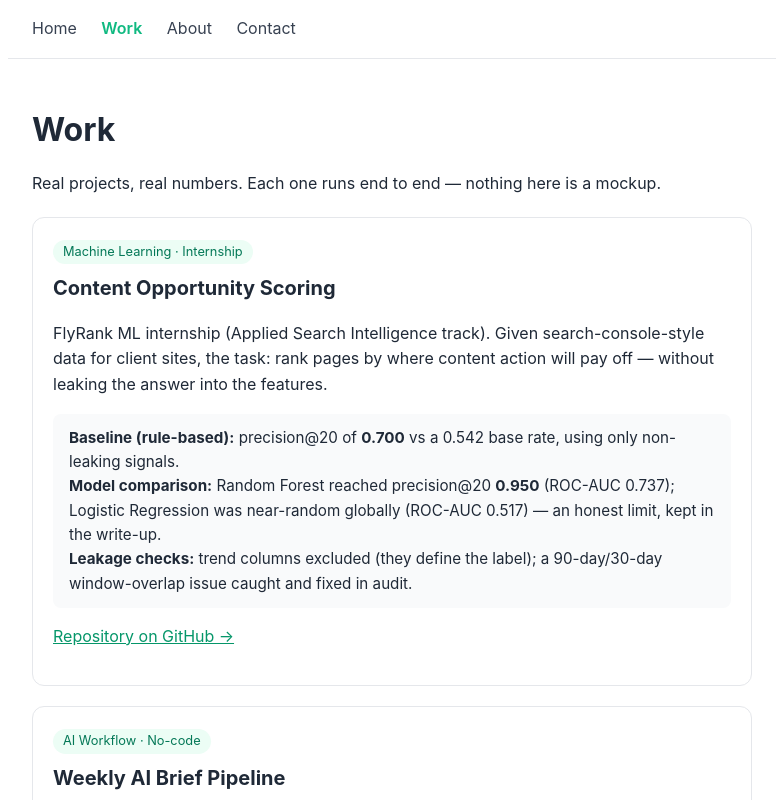
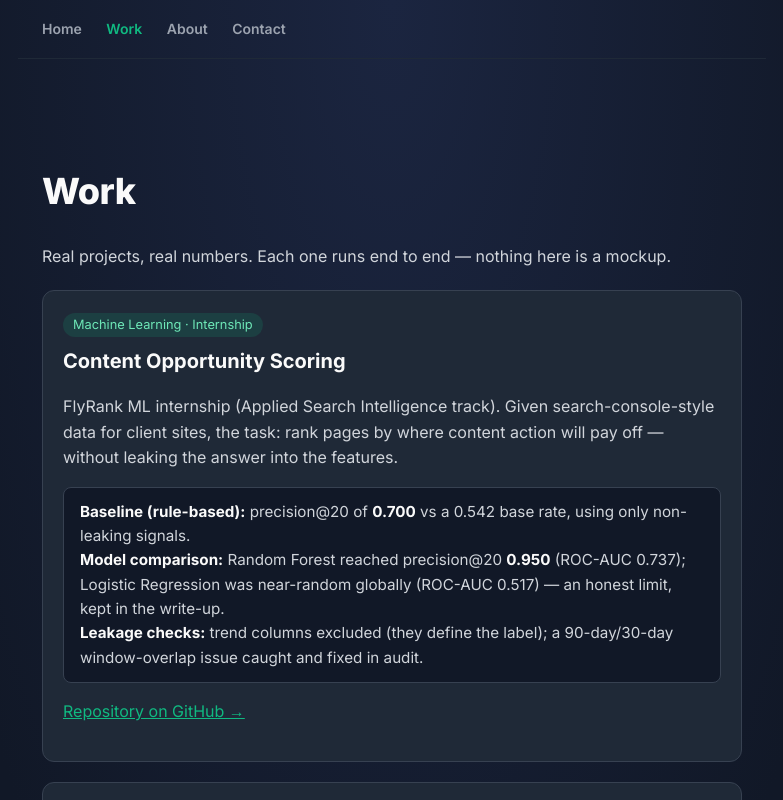
Before and after one commit to Awais-Ahmad10/portfolio, a plain HTML site: page work.html in a window 1280 px wide. Shown: the top 800 px of the page, without its empty margins (248-1031 px from the left). Drawn offline with Linux system fonts and the light colour scheme.

Commit message:
Restyle Work/About/Contact to match homepage dark theme

```diff
--- a/work.html
+++ b/work.html
@@ -3,21 +3,72 @@
 <head>
 <meta charset="UTF-8">
 <meta name="viewport" content="width=device-width, initial-scale=1.0">
+<link href="https://fonts.googleapis.com/css2?family=Inter:wght@400;600;700;800&display=swap" rel="stylesheet">
 <title>Work — Awais Ahmad</title>
 <style>
-  /* Simple on purpose: one style block, no frameworks, so the whole page is explainable. */
-  body { font-family: -apple-system, "Segoe UI", Roboto, sans-serif; margin: 0; color: #1f2937; line-height: 1.6; }
-  .container { max-width: 720px; margin: 0 auto; padding: 24px; }
-  nav { border-bottom: 1px solid #e5e7eb; padding: 16px 24px; max-width: 720px; margin: 0 auto; }
-  nav a { margin-right: 20px; color: #374151; text-decoration: none; }
+  body {
+    margin: 0;
+    font-family: 'Inter', sans-serif;
+    background: radial-gradient(ellipse at top, #1b2540 0%, #111827 55%);
+    background-color: #111827;
+    color: #FAFAFA;
+    line-height: 1.6;
+    min-height: 100vh;
+  }
+  .container {
+    max-width: 700px;
+    margin: 0 auto;
+    padding: 80px 24px;
+  }
+  nav {
+    border-bottom: 1px solid #1f2937;
+    padding: 16px 24px;
+    max-width: 700px;
+    margin: 0 auto;
+  }
+  nav a {
+    margin-right: 20px;
+    color: #9CA3AF;
+    text-decoration: none;
+    font-size: 14px;
+    font-weight: 600;
+  }
   nav a:hover { color: #10B981; }
-  nav a.active { color: #10B981; font-weight: 600; }
-  h1 { font-size: 2rem; margin-bottom: 8px; }
-  .case { border: 1px solid #e5e7eb; border-radius: 12px; padding: 20px; margin: 20px 0; }
-  .case h2 { margin-top: 0; font-size: 1.25rem; }
-  .tag { display: inline-block; background: #ecfdf5; color: #047857; font-size: 0.8rem; padding: 2px 10px; border-radius: 999px; margin-bottom: 8px; }
-  .numbers { background: #f9fafb; border-radius: 8px; padding: 12px 16px; font-size: 0.95rem; }
-  a { color: #059669; }
+  nav a.active { color: #10B981; }
+  h1 {
+    font-weight: 800;
+    font-size: 36px;
+    letter-spacing: -0.5px;
+  }
+  p { color: #D1D5DB; }
+  a { color: #10B981; }
+  .case {
+    border: 1px solid #374151;
+    background: #1f2937;
+    border-radius: 12px;
+    padding: 20px;
+    margin: 20px 0;
+  }
+  .case h2 { margin-top: 0; font-size: 1.25rem; color: #FAFAFA; }
+  .case p { color: #D1D5DB; }
+  .tag {
+    display: inline-block;
+    background: rgba(16, 185, 129, 0.15);
+    color: #6EE7B7;
+    font-size: 0.8rem;
+    padding: 2px 10px;
+    border-radius: 999px;
+    margin-bottom: 8px;
+  }
+  .numbers {
+    background: #111827;
+    border: 1px solid #374151;
+    border-radius: 8px;
+    padding: 12px 16px;
+    font-size: 0.95rem;
+    color: #D1D5DB;
+  }
+  .numbers strong { color: #FAFAFA; }
 </style>
 </head>
 <body>
```
Also changed, not shown: about.html (+36 -7 lines), contact.html (+36 -7 lines).
